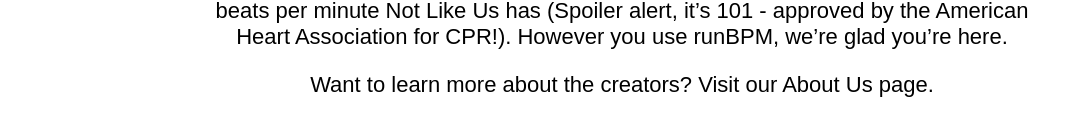
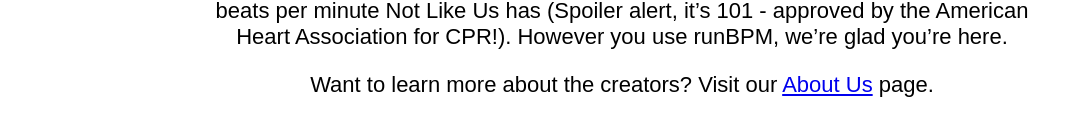
Before and after one commit to nathanferrell/runBPMFork, a plain HTML site: page idea.html in a window 1280 px wide. Shown: the part 445-580 px from the top of the page, without its empty margins (18-1090 px from the left). Drawn offline with Linux system fonts and the light colour scheme.

Commit message:
Update with link to about us page

```diff
--- a/idea.html
+++ b/idea.html
@@ -41,7 +41,7 @@
         beats for a dance, or maybe you want to start learning about music. Maybe you’re just
         curious how many beats per minute Not Like Us has (Spoiler alert, it’s 101 - approved by
         the American Heart Association for CPR!). However you use runBPM, we’re glad you’re here. </p>
-        <p>Want to learn more about the creators? Visit our About Us page.</p>
+        <p>Want to learn more about the creators? Visit our  <a href="team.html">About Us</a> page.</p>
 </div>
 
 
```
